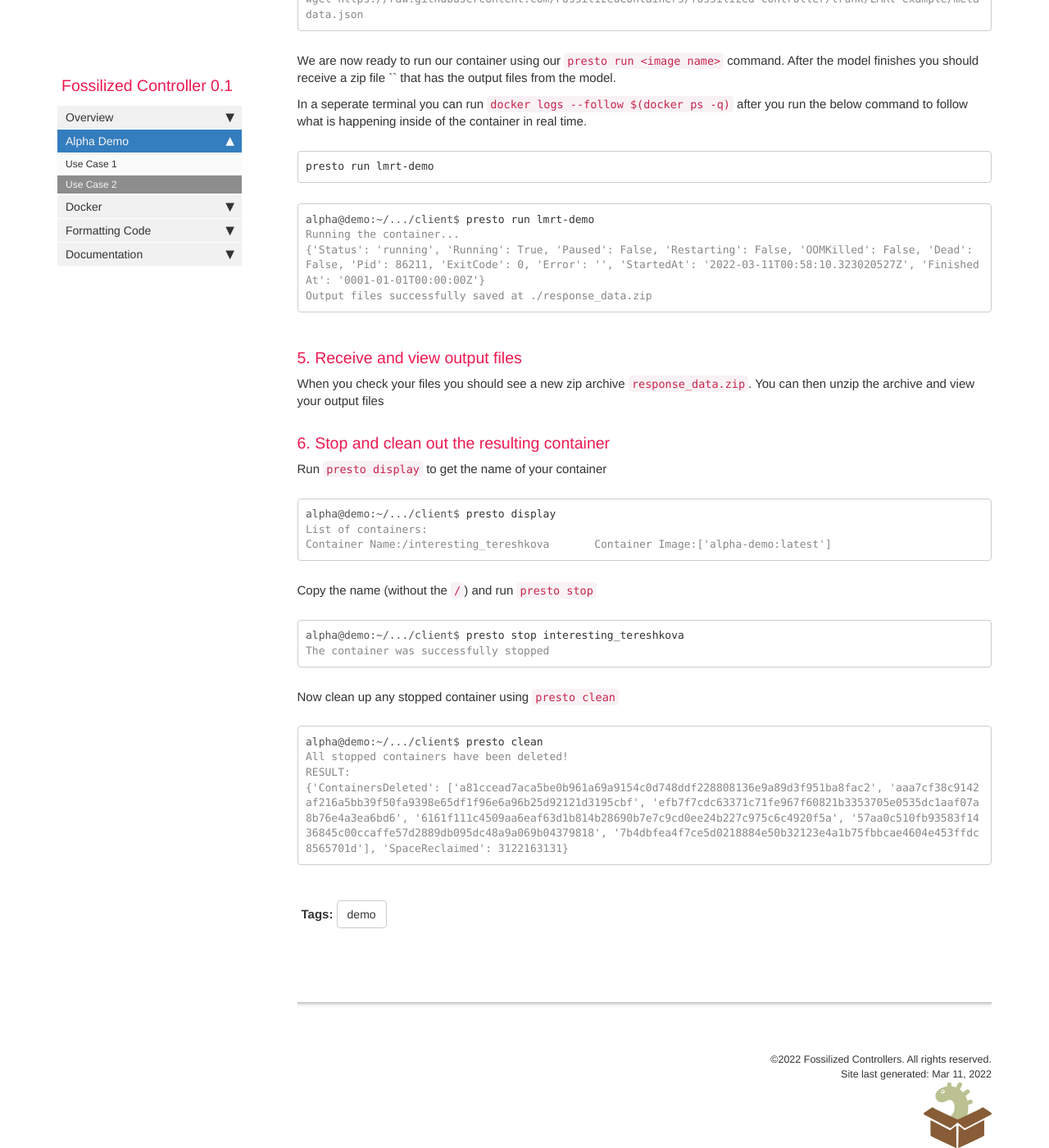
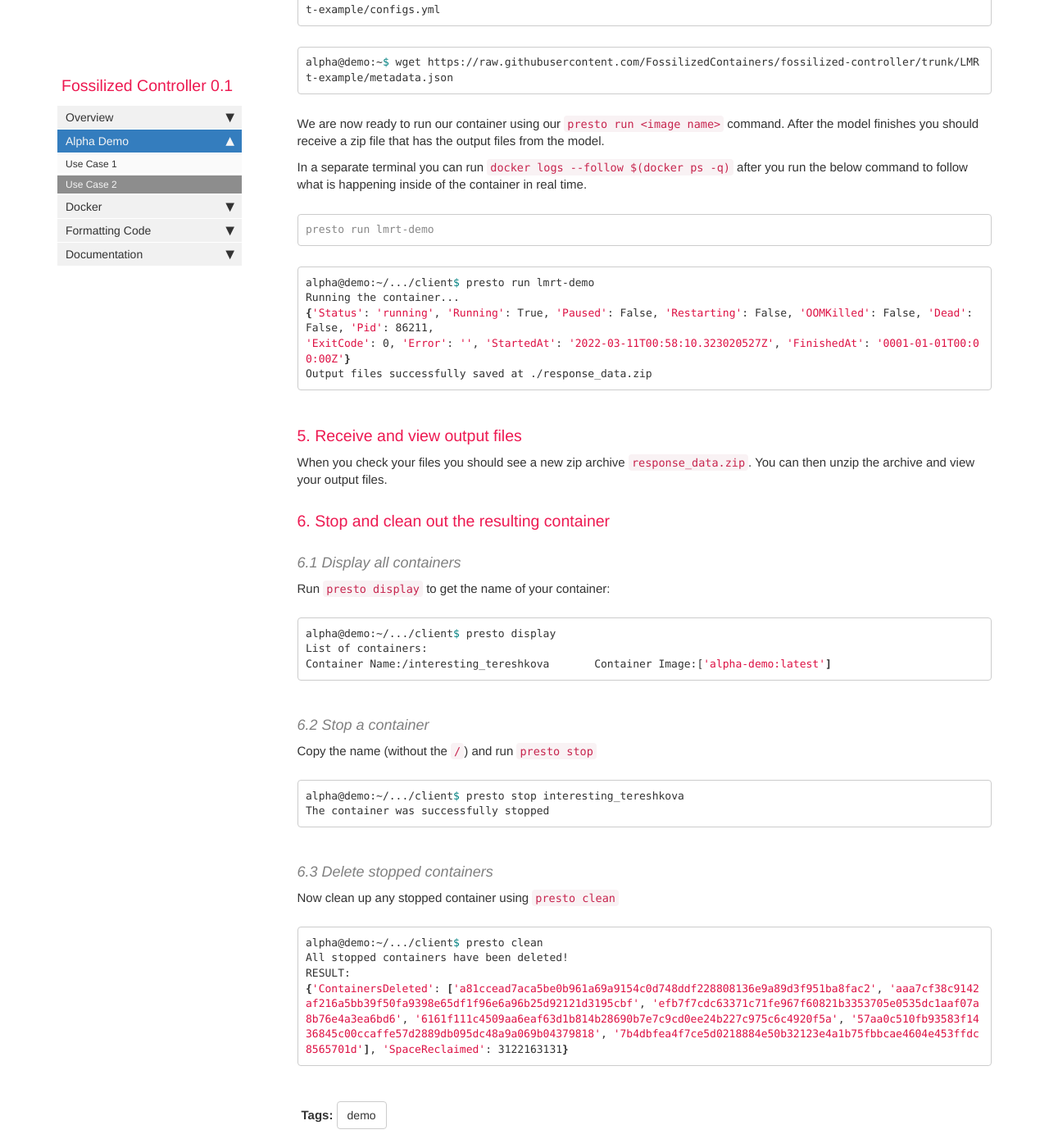
Before and after one commit to FossilizedContainers/fossilized-controller, a Jekyll site: the page built from docs/pages/alpha_demo/alpha_uc2.md, in a window 1280 px wide and 1400 px high, scrolled down 980 px. Shown: the whole window at 82% size. Built offline with Jekyll 4.4.1, drawn with Linux system fonts in a browser that asks for light colours; comment, search, counter and statistics services are not loaded; some of the changed text lies outside the part shown.

Commit message:
Fix nav_order, edit alpha demo pages

````diff
--- a/docs/pages/alpha_demo/alpha_uc2.md
+++ b/docs/pages/alpha_demo/alpha_uc2.md
@@ -8,60 +8,74 @@
 summary: A page on the second use case of the Alpha Demo
 ---
 
-For our second alpha demo use case, we will focus on accessing an already made container. This shows how a scientist would find a model someone else made and view it themselves and avoid having to install the many dependencies
+For our second alpha demo use case, we will focus on accessing an already made
+container. This shows how a scientist would find a model someone else made and
+view it themselves and avoid having to install many dependencies.
 
-### 1.  Find an existing model they would like to access on Docker Hub
+### 1. Find an existing model they would like to access on Docker Hub
 
-For this demo we are going to access the LMRt model that we created in the previous use case. The link can be found [here](https://hub.docker.com/r/fossilizedcontainers/lmrt-demo)
+For this demo we are going to access the LMRt model that we created in the
+previous use case. The link can be found
+[here](https://hub.docker.com/r/fossilizedcontainers/lmrt-demo)
 
 ### 2. Download the model
 Use the `presto download` command to download the LMRt container.
-```
+```console
 presto download fossilizedcontainers/lmrt-demo
 ```
 
-### 3. Run the model (and step 4)
+### 3 + 4. Run the model
 
-#### 3.1 Prerequisites
-Download the following metadata and input files before running the container
-```console
-wget https://raw.githubusercontent.com/FossilizedContainers/fossilized-controller/trunk/LMRt-example/configs.yml
+#### 3 + 4.1 Prerequisites
+Download the following metadata and input files before running the container:
+```bash
+alpha@demo:~$ wget https://raw.githubusercontent.com/FossilizedContainers/fossilized-controller/trunk/LMRt-example/configs.yml
 ```
-```console
-wget https://raw.githubusercontent.com/FossilizedContainers/fossilized-controller/trunk/LMRt-example/metadata.json
+```bash
+alpha@demo:~$ wget https://raw.githubusercontent.com/FossilizedContainers/fossilized-controller/trunk/LMRt-example/metadata.json
 ```
 
-We are now ready to run our container using our `presto run <image name>` command. After the model finishes you should receive a zip file `` that has the output files from the model.
+We are now ready to run our container using our `presto run <image name>`
+command. After the model finishes you should receive a zip file that has the
+output files from the model.
 
-In a seperate terminal you can run `docker logs --follow $(docker ps -q)` after you run the below command to follow what is happening inside of the container in real time.
-```
+In a separate terminal you can run `docker logs --follow $(docker ps -q)` after
+you run the below command to follow what is happening inside of the container in
+real time.
+```console
 presto run lmrt-demo
 ```
-```console
+```bash
 alpha@demo:~/.../client$ presto run lmrt-demo
 Running the container...
-{'Status': 'running', 'Running': True, 'Paused': False, 'Restarting': False, 'OOMKilled': False, 'Dead': False, 'Pid': 86211, 'ExitCode': 0, 'Error': '', 'StartedAt': '2022-03-11T00:58:10.323020527Z', 'FinishedAt': '0001-01-01T00:00:00Z'}
+{'Status': 'running', 'Running': True, 'Paused': False, 'Restarting': False, 'OOMKilled': False, 'Dead': False, 'Pid': 86211,
+'ExitCode': 0, 'Error': '', 'StartedAt': '2022-03-11T00:58:10.323020527Z', 'FinishedAt': '0001-01-01T00:00:00Z'}
 Output files successfully saved at ./response_data.zip
 ```
+
 ### 5. Receive and view output files
-When you check your files you should see a new zip archive `response_data.zip`. You can then unzip the archive and view your output files
+When you check your files you should see a new zip archive `response_data.zip`.
+You can then unzip the archive and view your output files.
 
 ### 6. Stop and clean out the resulting container
-Run `presto display` to get the name of your container
-```console
+
+#### 6.1 Display all containers
+Run `presto display` to get the name of your container:
+```bash
 alpha@demo:~/.../client$ presto display
 List of containers:
 Container Name:/interesting_tereshkova       Container Image:['alpha-demo:latest']
 ```
-
+#### 6.2 Stop a container
 Copy the name (without the `/`) and run `presto stop`
-```console
+```bash
 alpha@demo:~/.../client$ presto stop interesting_tereshkova
 The container was successfully stopped
 ```
 
+#### 6.3 Delete stopped containers
 Now clean up any stopped container using `presto clean`
-```console
+```bash
 alpha@demo:~/.../client$ presto clean
 All stopped containers have been deleted!
 RESULT:
````
Also changed, not shown: other parts of docs/pages/alpha_demo/alpha_uc2.md (+1 -1 lines), docs/pages/alpha_demo/alpha_uc1.md (+110 -52 lines), docs/pages/docker/docker.md (+1 -1 lines), docs/pages/documentation/formatting_your_model.md (+1 -1 lines), docs/pages/documentation/managing_documentation.md (+20 -3 lines), docs/pages/formatting_code/formatting_overview.md (+1 -1 lines).
